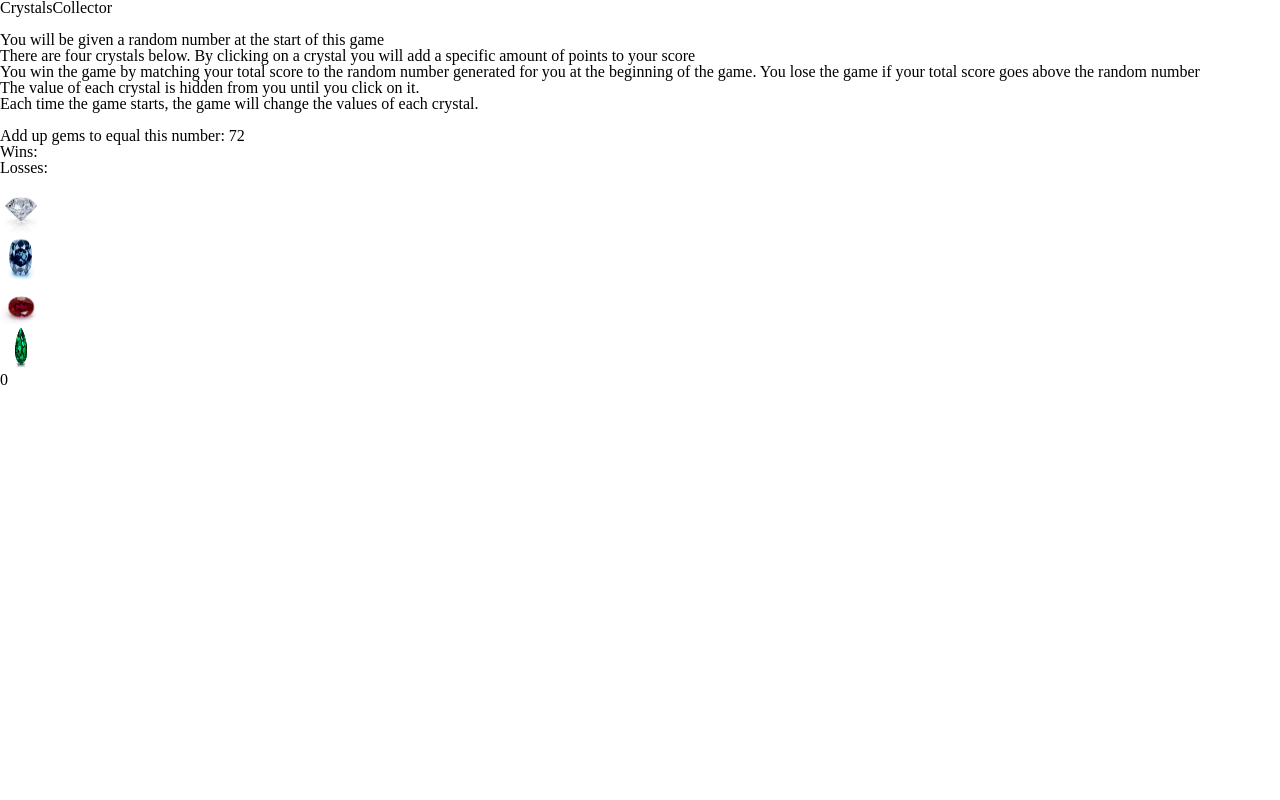
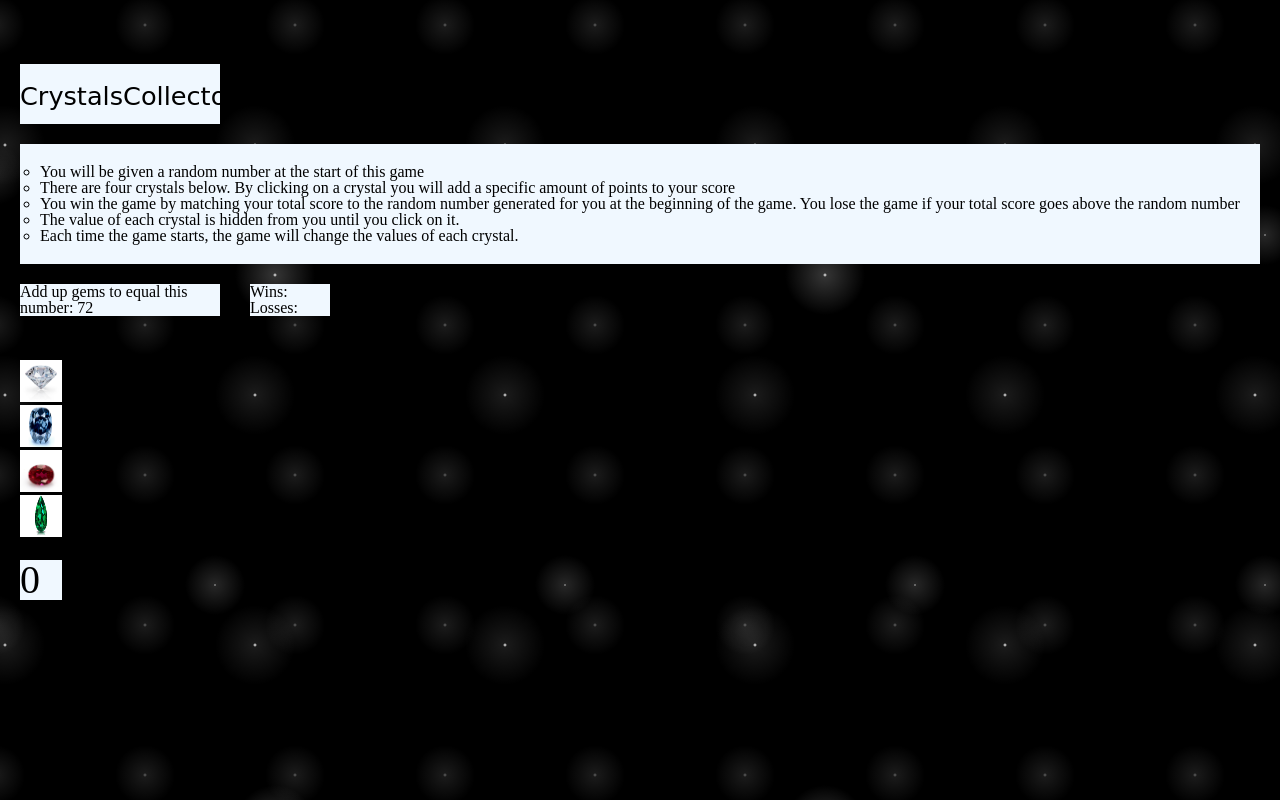
Before and after one commit to monicarocios/unit-4-game, a plain HTML site: page index.html in a window 1280 px wide. Drawn offline with nearby package versions, Linux system fonts and the light colour scheme; a web font is replaced by a local one.

Commit message:
Added CSS Styling

```diff
--- a/assets/css/style.css
+++ b/assets/css/style.css
@@ -0,0 +1,77 @@
+html {
+    background-color:black;
+    background-image:
+    radial-gradient(white, rgba(255,255,255,.2) 2px, transparent 40px),
+    radial-gradient(white, rgba(255,255,255,.15) 1px, transparent 30px),
+    radial-gradient(white, rgba(255,255,255,.1) 2px, transparent 40px),
+    radial-gradient(rgba(255,255,255,.4), rgba(255,255,255,.1) 2px, transparent 30px);
+    background-size: 550px 550px, 350px 350px, 250px 250px, 150px 150px;
+    background-position: 0 0, 40px 60px, 130px 270px, 70px 100px;
+}
+
+.section-header{
+    display: inline-block;
+    background-color: aliceblue;
+    font-family: 'Mansalva', cursive;
+    font-size: 160%;
+    margin-left: 20px;
+    margin-top: 5%;
+    padding-top: 20px;
+    height: 40px;
+    width: 200px;
+}
+
+h1{
+    text-align: center;
+}
+
+.section-instructions{
+    display: inline-block;
+    background-color: aliceblue;
+    margin-top: 20px;
+    margin-left: 20px;
+    padding: 20px;
+}
+
+ul.a {
+    list-style-type: circle;
+  }
+
+.section-random-number{
+    display: block;
+    background-color: aliceblue;
+    float: left;
+    margin-top: 20px;
+    margin-left: 20px;
+    width: 200px;
+}
+
+.section-score-counter{
+    display: block;
+    background-color: aliceblue;
+    float: left;
+    margin-top: 20px;
+    margin-left: 30px;
+}
+
+.scoreWins{
+    width: 80px;
+
+}
+
+.images{
+    display: block;
+    float: left;
+    margin-left: -310px;
+    margin-top: 80px;
+}
+
+.section-total-score-words{
+    display: block;
+    background-color: aliceblue;
+}
+
+.section-total-score-numbers{
+    display: block;
+    background-color: aliceblue;
+}
--- a/assets/javascript/game.js
+++ b/assets/javascript/game.js
@@ -29,7 +29,7 @@ $(document).ready(function() {
     // program crystal one and then score counter to see if it's showing up
 
     let gemScore = 0
-    $('.section-total-score-number').text(gemScore);
+    $('.section-total-score-number').text(gemScore).css({'display':'block','background-color':'aliceblue', 'margin-top':'20px', 'font-size':'40px'});
 
 
     let randomGem1 = Math.floor(Math.random() * 50);
--- a/index.html
+++ b/index.html
@@ -4,8 +4,12 @@
         <title>Unit 4 Game</title>
         <link rel="stylesheet" href="assets/css/reset.css">
         <link rel="stylesheet" href="assets/css/style.css">
+        <link href="https://fonts.googleapis.com/css?family=Mansalva&display=swap" rel="stylesheet">
+    </head>
 
-    </head>
+    <body>
+
+<div class="text">
 
     <div class="section-header">
         <h1>CrystalsCollector</h1>
@@ -14,11 +18,14 @@
     <br>
 
     <div class="section-instructions">
-        <p>You will be given a random number at the start of this game</p>
-        <p>There are four crystals below. By clicking on a crystal you will add a specific amount of points to your score</p>
-        <p>You win the game by matching your total score to the random number generated for you at the beginning of the game. You lose the game if your total score goes above the random number</p>
-        <p>The value of each crystal is hidden from you until you click on it.</p>
-        <p>Each time the game starts, the game will change the values of each crystal.</p>
+        <ul class="a">
+            <li>You will be given a random number at the start of this game</li>
+            <li>There are four crystals below. By clicking on a crystal you will add a specific amount of points to your score</li>
+            <li>You win the game by matching your total score to the random number generated for you at the beginning of the game. You lose the game if your total score goes above the random number</li>
+            <li>The value of each crystal is hidden from you until you click on it.</li>
+            <li>Each time the game starts, the game will change the values of each crystal.</li>
+        </ul>
+
     </div>
 
     <br>
@@ -33,7 +40,11 @@
         <p class="scoreLoss">Losses:</p>
     </div>
 
+</div>
+
     <br>
+
+<div class = 'images'>
 
     <div class="crystal-one">
         <!-- first gem -->
@@ -66,6 +77,11 @@
         <!-- total score number/ counter generated from clicking on gems-->
     </div>
 
+</div>
+
     <script src="https://ajax.googleapis.com/ajax/libs/jquery/3.4.1/jquery.min.js"></script>
     <script src= "assets/javascript/game.js"></script>
+
+    </body>
+
 </html>
```
Also changed, not shown: assets/images/1.300.jpg (added).
